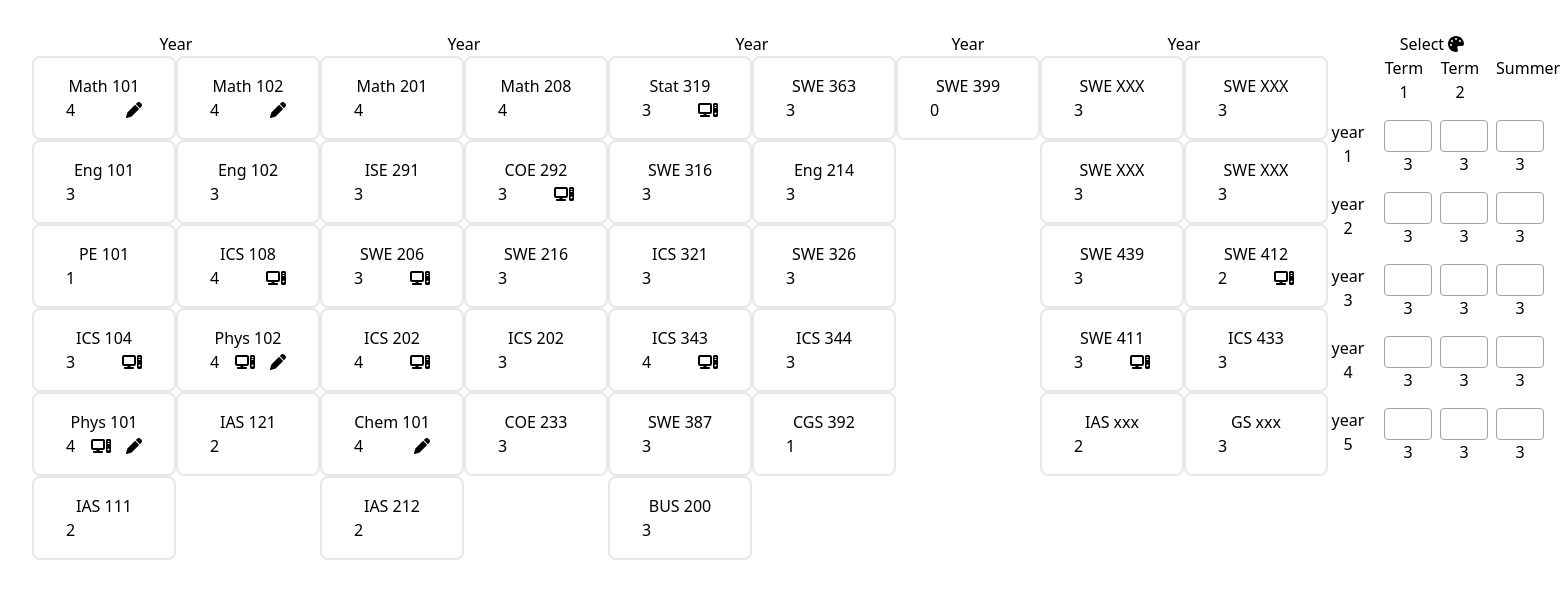
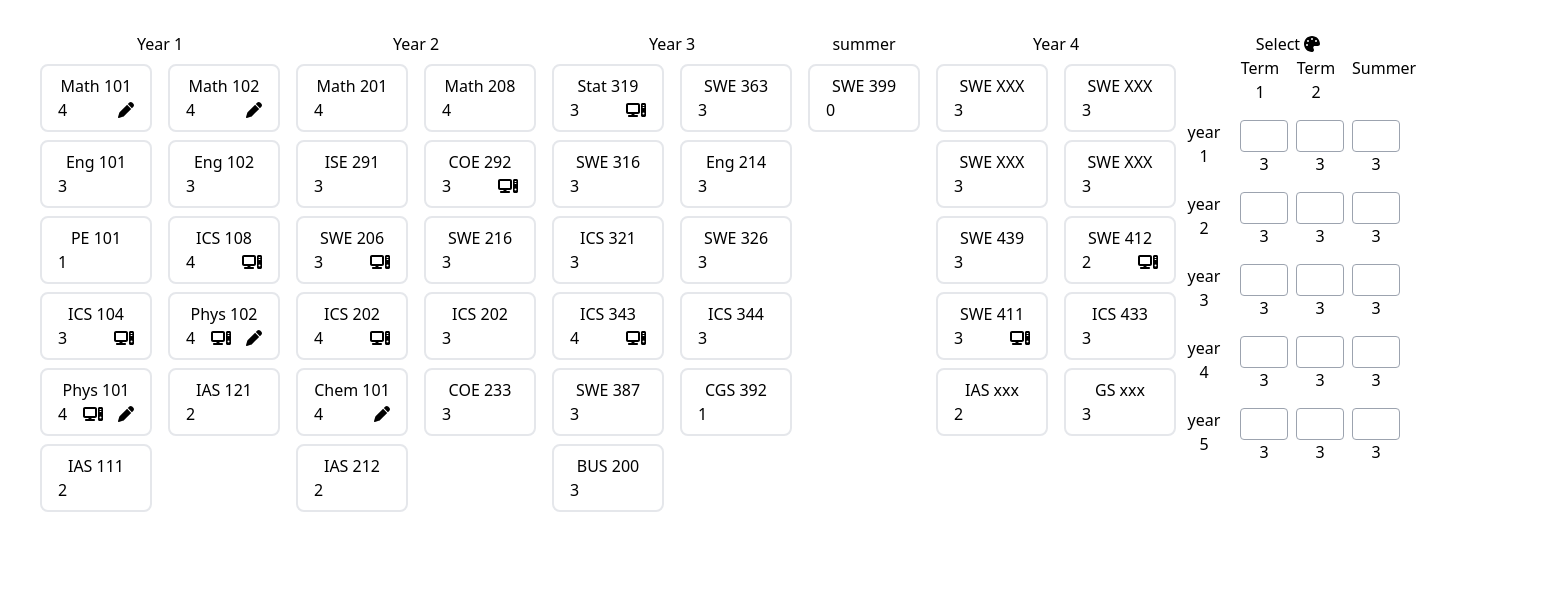
Before and after one commit to hussain-alsayedali/Plan-Maker, a React (Vite) app: page / in a window 1280 px wide. Shown: the top 598 px of the page, 1560 px wide, since content can reach past the window. Built offline with nearby package versions, Linux system fonts and the light colour scheme.

Commit message:
edited styling for courses

```diff
--- a/src/Course.jsx
+++ b/src/Course.jsx
@@ -5,7 +5,7 @@ import { faPen } from '@fortawesome/free-solid-svg-icons'
 export default function Course(props){
 
     return (
-        <div className='border-2 px-8 py-4 rounded-lg w-36'>
+        <div className='border-2 px-4 py-2 rounded-lg w-28 m-2'>
             <h3>{props.courseName}</h3>
             <div className="flex justify-between items-center ">
                 <h3>{props.creditHours}</h3>
--- a/src/Plan.jsx
+++ b/src/Plan.jsx
@@ -13,13 +13,14 @@ export default function Plan() {
 
 
   let years = []
-
+  let j = 1
   for(let i = 0 ; i< dataNoSummer.length; i = i +2){
 
 
-    years.push(<Year key = {i} plannedTerms = {[dataNoSummer[i], dataNoSummer[i+1] ]} />)
+    years.push(<Year key = {i} yearNum = {j} plannedTerms = {[dataNoSummer[i], dataNoSummer[i+1] ]} />)
     if(i === summerTermIndex -2)
       years.push(summerYear)
+    j++;
   }
 
   return (
--- a/src/Term.jsx
+++ b/src/Term.jsx
@@ -3,8 +3,7 @@ import Course from "./Course"
 
 export default function Term(props){
 
-    console.log("ss")
-    console.log(props.courses)
+
     const courses = props.courses
     let shownCourses;
     if(Array.isArray(courses)){
--- a/src/Year.jsx
+++ b/src/Year.jsx
@@ -7,9 +7,10 @@ export default function Year(props){
     let terms = props.plannedTerms
     const shownTerms = terms.map( (x,i) => <Term key={i} courses = {x}/>)
 
+    console.log(props.yearNum)
     return(
         <div>
-            <h1>Year</h1>
+            <h1>{isNaN(props.yearNum) ? "summer"    : "Year " + props.yearNum}</h1>
             <div className='flex justify-center'>
                 {/* <Term /> */}
                 {shownTerms}
```
